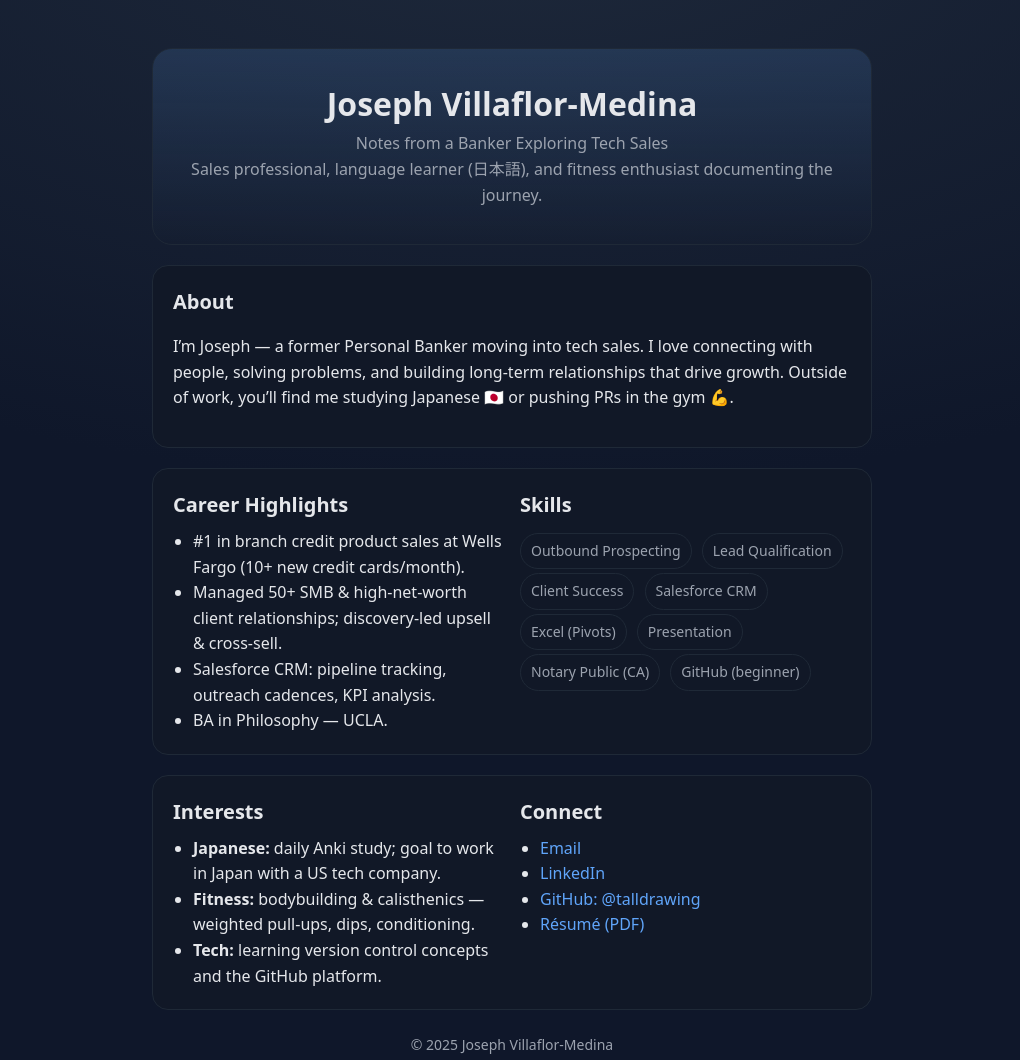
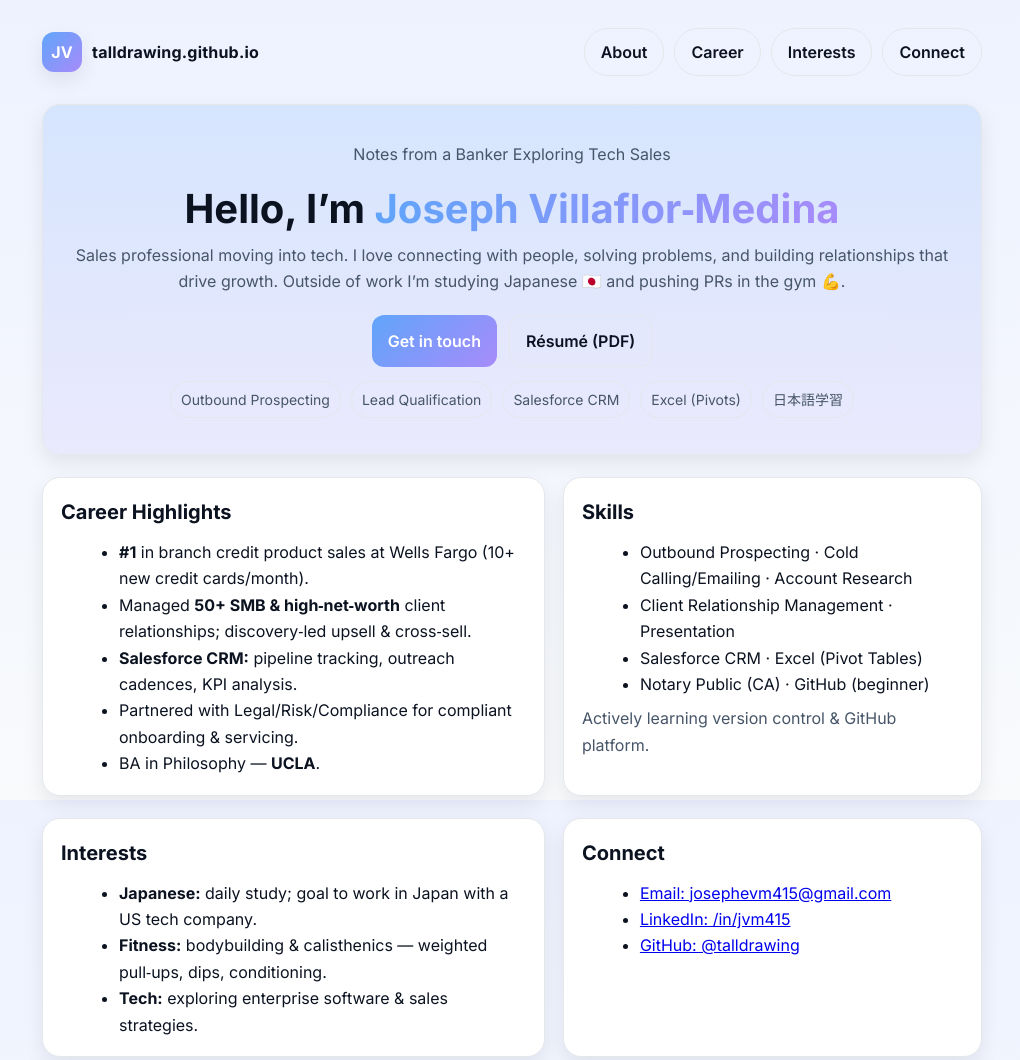
Before and after one commit to talldrawing/talldrawing.github.io, a plain HTML site: page index.html in a window 1280 px wide. Shown: the top 1060 px of the page, without its empty margins (128-1148 px from the left). Drawn offline with Linux system fonts and the light colour scheme.

Commit message:
Update index.html

```diff
--- a/index.html
+++ b/index.html
@@ -3,124 +3,168 @@
 <head>
   <meta charset="utf-8" />
   <meta name="viewport" content="width=device-width, initial-scale=1" />
-  <title>Joseph Villaflor-Medina | Notes from a Banker Exploring Tech Sales</title>
-  <meta name="description" content="Sales professional breaking into tech sales. UCLA grad, CRM-driven, curious about technology.">
+  <title>Joseph Villaflor‑Medina · Notes from a Banker Exploring Tech Sales</title>
+  <meta name="description" content="Sales professional exploring tech sales. UCLA grad. CRM-driven. Japanese learner & fitness enthusiast.">
+  <!-- Font -->
+  <link rel="preconnect" href="https://fonts.googleapis.com">
+  <link rel="preconnect" href="https://fonts.gstatic.com" crossorigin>
+  <link href="https://fonts.googleapis.com/css2?family=Inter:wght@400;500;600;700&display=swap" rel="stylesheet">
   <style>
     :root {
-      --bg: #0f172a;       /* slate-900 */
-      --card: #111827;     /* gray-900 */
-      --soft: #1f2937;     /* gray-800 */
-      --text: #e5e7eb;     /* gray-200 */
-      --muted: #9ca3af;    /* gray-400 */
-      --accent: #60a5fa;   /* blue-400 */
+      --bg: #0b1220;
+      --bg-soft: #0f172a; /* slate-900 */
+      --card: #111827;    /* gray-900 */
+      --muted: #94a3b8;   /* slate-400 */
+      --text: #e5e7eb;    /* gray-200 */
+      --line: #1f2937;    /* gray-800 */
+      --accent: #60a5fa;  /* blue-400 */
+      --accent-2: #a78bfa;/* violet-400 */
+      --radius: 18px;
+      --shadow: 0 10px 30px rgba(0,0,0,.35);
+    }
+    @media (prefers-color-scheme: light) {
+      :root { --bg: #f6f7fb; --bg-soft: #ffffff; --card: #ffffff; --text: #0b1220; --muted:#475569; --line:#e5e7eb; --shadow: 0 8px 20px rgba(2,6,23,.08);}
+      body { background: linear-gradient(180deg, #eef2ff 0%, #f8fafc 100%) !important; }
     }
     * { box-sizing: border-box; }
+    html, body { height: 100%; }
     body {
       margin: 0;
-      font-family: ui-sans-serif, system-ui, -apple-system, Segoe UI, Roboto, Helvetica, Arial, "Apple Color Emoji","Segoe UI Emoji";
-      background: radial-gradient(1200px 600px at 50% -10%, #1e293b, var(--bg));
+      font-family: 'Inter', system-ui, -apple-system, Segoe UI, Roboto, Helvetica, Arial, "Apple Color Emoji","Segoe UI Emoji";
+      background: radial-gradient(1400px 500px at 50% -10%, #172554, var(--bg));
       color: var(--text);
-      line-height: 1.6;
+      line-height: 1.65;
     }
-    .wrap {
-      max-width: 760px;
-      margin: 48px auto 80px;
-      padding: 0 20px;
+    .wrap { max-width: 980px; margin: 0 auto; padding: 28px 20px 80px; }
+
+    /* NAV */
+    .nav {
+      display: flex; align-items: center; justify-content: space-between; gap: 16px; margin-bottom: 28px;
     }
-    header {
-      text-align: center;
-      padding: 36px 20px;
-      background: linear-gradient(180deg, rgba(96,165,250,0.15), transparent);
-      border-radius: 20px;
-      border: 1px solid #1f2937;
+    .brand { display:flex; align-items:center; gap:10px; text-decoration:none; color:inherit; }
+    .brand-logo {
+      width: 40px; height: 40px; border-radius: 12px; background: linear-gradient(135deg, var(--accent), var(--accent-2));
+      box-shadow: var(--shadow);
+      display:flex; align-items:center; justify-content:center; font-weight:700; color:white;
     }
-    h1 { margin: 0 0 8px; font-size: 32px; line-height: 1.2; }
-    .tag { color: var(--muted); margin: 0; font-size: 16px; }
-    section {
-      background: var(--card);
-      border: 1px solid var(--soft);
-      border-radius: 16px;
-      padding: 20px;
-      margin-top: 20px;
+    .brand span { font-weight: 700; letter-spacing: .2px; }
+    .nav a.btn { text-decoration: none; padding: 10px 16px; border:1px solid var(--line); border-radius: 999px; color: var(--text); font-weight:600; }
+    .nav a.btn:hover { border-color: transparent; background: rgba(255,255,255,.06); }
+
+    /* HERO */
+    .hero {
+      background: linear-gradient(180deg, rgba(96,165,250,.18), rgba(167,139,250,.12));
+      border:1px solid var(--line); border-radius: var(--radius); box-shadow: var(--shadow);
+      padding: 36px 24px; text-align: center;
     }
-    h2 { margin: 0 0 8px; font-size: 20px; }
-    ul { padding-left: 20px; margin: 8px 0 0; }
-    a { color: var(--accent); text-decoration: none; }
-    .grid { display: grid; gap: 16px; }
-    @media (min-width: 720px) { .grid { grid-template-columns: 1fr 1fr; } }
-    .pill {
-      display: inline-block; padding: 6px 10px; border: 1px solid var(--soft);
-      border-radius: 999px; font-size: 14px; margin: 4px 6px 0 0; color: var(--muted);
+    .hero h1 { margin: 6px 0 10px; font-size: clamp(28px, 5vw, 40px); line-height: 1.15; }
+    .hero p { color: var(--muted); margin: 0 0 18px; }
+    .chips { display:flex; flex-wrap:wrap; gap:10px; justify-content:center; }
+    .chip { border:1px solid var(--line); padding: 6px 10px; border-radius:999px; color: var(--muted); font-size:14px; }
+
+    /* GRID SECTIONS */
+    .grid { display:grid; gap: 18px; margin-top: 22px; }
+    @media (min-width: 820px){ .grid { grid-template-columns: 1.2fr 1fr; } }
+    .card { background: var(--card); border:1px solid var(--line); border-radius: var(--radius); padding: 18px; box-shadow: var(--shadow); }
+    .card h2 { margin: 0 0 8px; font-size: 20px; }
+    .card ul { margin: 10px 0 0 18px; }
+    .muted { color: var(--muted); }
+
+    /* CTA */
+    .cta {
+      margin-top: 20px; display:flex; flex-wrap:wrap; gap:12px; justify-content:center;
     }
-    .footer { text-align: center; color: var(--muted); margin-top: 24px; font-size: 14px; }
+    .button { display:inline-flex; align-items:center; gap:10px; padding:12px 16px; border-radius: 12px; font-weight:600; text-decoration:none; }
+    .button.primary { background: linear-gradient(135deg, var(--accent), var(--accent-2)); color:white; }
+    .button.ghost { border:1px solid var(--line); color: var(--text); }
+
+    /* FOOTER */
+    footer { text-align:center; color: var(--muted); margin-top: 26px; font-size: 14px; }
+    .links { display:flex; gap:10px; justify-content:center; flex-wrap:wrap; }
   </style>
 </head>
 <body>
   <div class="wrap">
-    <header>
-      <h1>Joseph Villaflor-Medina</h1>
-      <p class="tag">Notes from a Banker Exploring Tech Sales</p>
-      <p class="tag">Sales professional, language learner (日本語), and fitness enthusiast documenting the journey.</p>
+    <nav class="nav">
+      <a class="brand" href="#">
+        <div class="brand-logo">JV</div>
+        <span>talldrawing.github.io</span>
+      </a>
+      <div class="links">
+        <a class="btn" href="#about">About</a>
+        <a class="btn" href="#career">Career</a>
+        <a class="btn" href="#interests">Interests</a>
+        <a class="btn" href="#connect">Connect</a>
+      </div>
+    </nav>
+
+    <header class="hero" id="about">
+      <p class="muted">Notes from a Banker Exploring Tech Sales</p>
+      <h1>Hello, I’m <span style="background:linear-gradient(90deg,var(--accent),var(--accent-2)); -webkit-background-clip:text; background-clip:text; color:transparent;">Joseph Villaflor‑Medina</span></h1>
+      <p>
+        Sales professional moving into tech. I love connecting with people, solving problems, and building relationships that drive growth.
+        Outside of work I’m studying Japanese 🇯🇵 and pushing PRs in the gym 💪.
+      </p>
+      <div class="cta">
+        <a class="button primary" href="#connect">Get in touch</a>
+        <a class="button ghost" href="./resume.pdf" target="_blank" rel="noopener">Résumé (PDF)</a>
+      </div>
+      <div class="chips" style="margin-top:14px;">
+        <span class="chip">Outbound Prospecting</span>
+        <span class="chip">Lead Qualification</span>
+        <span class="chip">Salesforce CRM</span>
+        <span class="chip">Excel (Pivots)</span>
+        <span class="chip">日本語学習</span>
+      </div>
     </header>
 
-    <section>
-      <h2>About</h2>
-      <p>
-        I’m Joseph — a former Personal Banker moving into tech sales. I love connecting with people,
-        solving problems, and building long-term relationships that drive growth. Outside of work,
-        you’ll find me studying Japanese 🇯🇵 or pushing PRs in the gym 💪.
-      </p>
-    </section>
-
-    <section class="grid">
-      <div>
+    <div class="grid" id="career">
+      <section class="card">
         <h2>Career Highlights</h2>
         <ul>
-          <li>#1 in branch credit product sales at Wells Fargo (10+ new credit cards/month).</li>
-          <li>Managed 50+ SMB & high-net-worth client relationships; discovery-led upsell & cross-sell.</li>
-          <li>Salesforce CRM: pipeline tracking, outreach cadences, KPI analysis.</li>
-          <li>BA in Philosophy — UCLA.</li>
+          <li><strong>#1</strong> in branch credit product sales at Wells Fargo (10+ new credit cards/month).</li>
+          <li>Managed <strong>50+ SMB & high‑net‑worth</strong> client relationships; discovery‑led upsell & cross‑sell.</li>
+          <li><strong>Salesforce CRM:</strong> pipeline tracking, outreach cadences, KPI analysis.</li>
+          <li>Partnered with Legal/Risk/Compliance for compliant onboarding & servicing.</li>
+          <li>BA in Philosophy — <strong>UCLA</strong>.</li>
         </ul>
-      </div>
-      <div>
+      </section>
+      <section class="card">
         <h2>Skills</h2>
-        <span class="pill">Outbound Prospecting</span>
-        <span class="pill">Lead Qualification</span>
-        <span class="pill">Client Success</span>
-        <span class="pill">Salesforce CRM</span>
-        <span class="pill">Excel (Pivots)</span>
-        <span class="pill">Presentation</span>
-        <span class="pill">Notary Public (CA)</span>
-        <span class="pill">GitHub (beginner)</span>
-      </div>
-    </section>
+        <ul>
+          <li>Outbound Prospecting · Cold Calling/Emailing · Account Research</li>
+          <li>Client Relationship Management · Presentation</li>
+          <li>Salesforce CRM · Excel (Pivot Tables)</li>
+          <li>Notary Public (CA) · GitHub (beginner)</li>
+        </ul>
+        <p class="muted" style="margin-top:8px;">Actively learning version control & GitHub platform.</p>
+      </section>
+    </div>
 
-    <section class="grid">
-      <div>
+    <div class="grid" id="interests">
+      <section class="card">
         <h2>Interests</h2>
         <ul>
-          <li><strong>Japanese:</strong> daily Anki study; goal to work in Japan with a US tech company.</li>
-          <li><strong>Fitness:</strong> bodybuilding & calisthenics — weighted pull-ups, dips, conditioning.</li>
-          <li><strong>Tech:</strong> learning version control concepts and the GitHub platform.</li>
+          <li><strong>Japanese:</strong> daily study; goal to work in Japan with a US tech company.</li>
+          <li><strong>Fitness:</strong> bodybuilding & calisthenics — weighted pull‑ups, dips, conditioning.</li>
+          <li><strong>Tech:</strong> exploring enterprise software & sales strategies.</li>
         </ul>
-      </div>
-      <div>
+      </section>
+      <section class="card" id="connect">
         <h2>Connect</h2>
         <ul>
-          <li><a href="mailto:josephevm415@gmail.com">Email</a></li>
-          <li><a href="https://www.linkedin.com/in/jvm415" target="_blank" rel="noopener">LinkedIn</a></li>
+          <li><a href="mailto:josephevm415@gmail.com">Email: josephevm415@gmail.com</a></li>
+          <li><a href="https://www.linkedin.com/in/jvm415" target="_blank" rel="noopener">LinkedIn: /in/jvm415</a></li>
           <li><a href="https://github.com/talldrawing" target="_blank" rel="noopener">GitHub: @talldrawing</a></li>
-          <!-- If you add a PDF named resume.pdf to the repo, this link will work -->
-          <li><a href="./resume.pdf" target="_blank" rel="noopener">Résumé (PDF)</a></li>
         </ul>
-      </div>
-    </section>
+      </section>
+    </div>
 
-    <p class="footer">© <span id="y"></span> Joseph Villaflor-Medina</p>
+    <footer>
+      © <span id="y"></span> Joseph Villaflor‑Medina — Built with GitHub Pages
+    </footer>
   </div>
 
-  <script>
-    document.getElementById('y').textContent = new Date().getFullYear();
-  </script>
+  <script>document.getElementById('y').textContent = new Date().getFullYear();</script>
 </body>
 </html>
```
